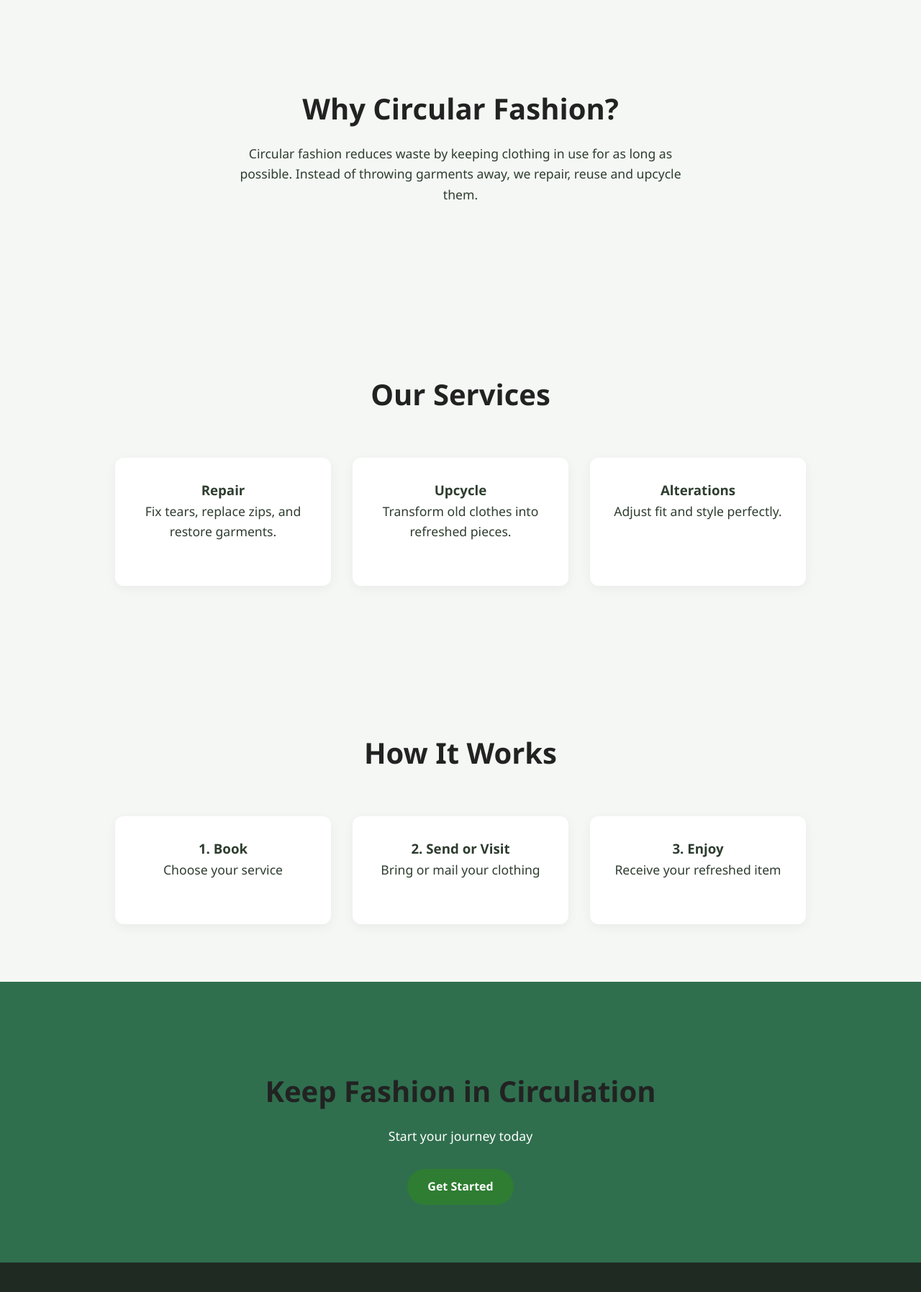
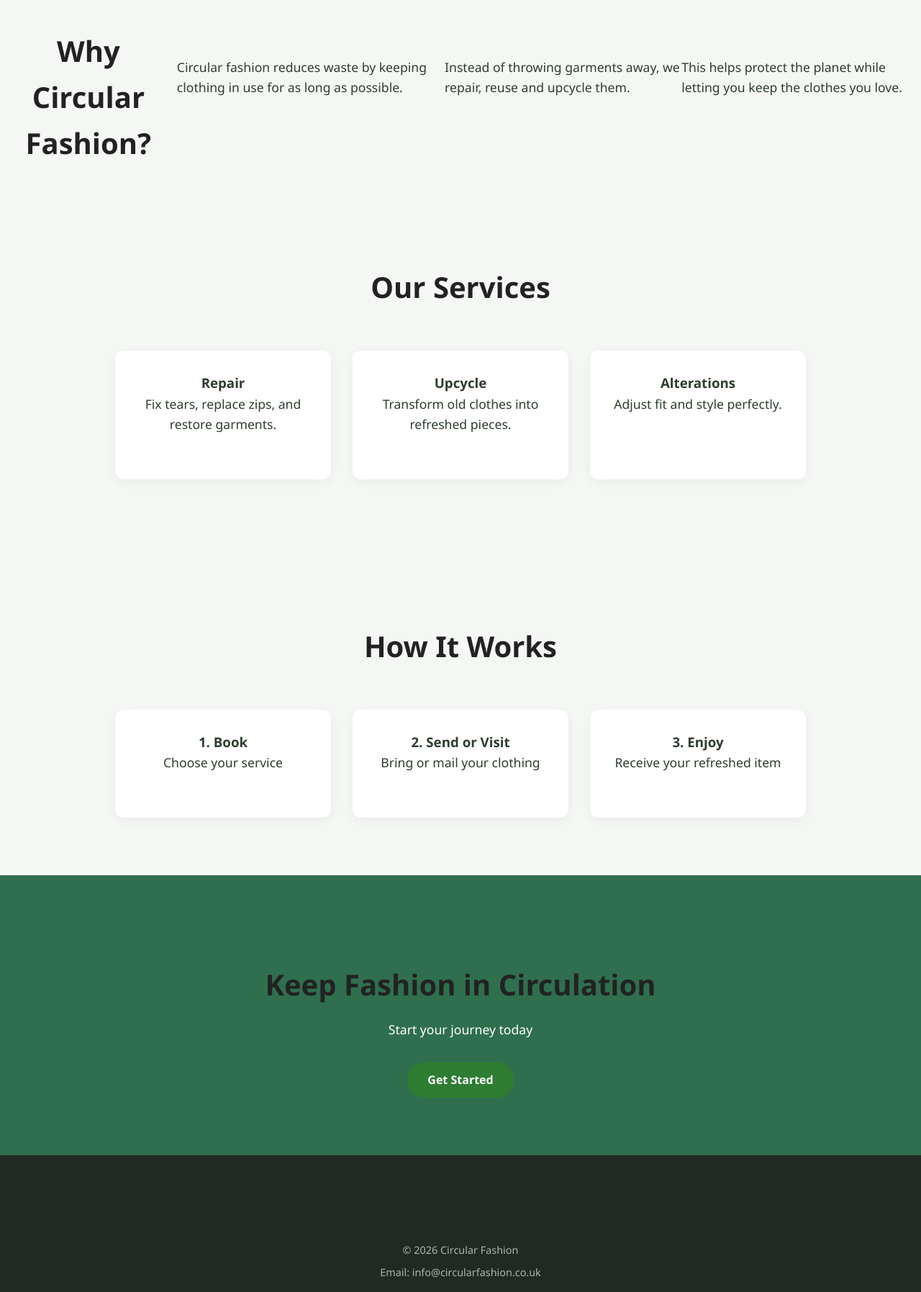
Before and after one commit to ankitsapkota07-stack/Software_engineering_01, a Node server app: page / in a window 1280 px wide. Shown: the part 757-2552 px from the top of the page at 72% size. Run offline with Node 20, Linux system fonts and the light colour scheme; some libraries are stand-ins or nearby versions.

Commit message:
design button

```diff
--- a/pg-sd2/static/index.pug
+++ b/pg-sd2/static/index.pug
@@ -21,6 +21,7 @@ html(lang="en")
             li: a(href="#contact") Contact
             li: a.login-btn(href="/login") Login
 
+    // Hero
     section#home.hero
       .section-content
         h2 Re-make & Mend
@@ -29,14 +30,16 @@ html(lang="en")
           | Wear longer. Waste less.
         .hero-buttons
           a.btn.primary(href="/login") Book a Repair
-          a.btn.secondary(href="#") Learn More
+          a.btn.secondary(href="#about") Learn More
 
+    // About
     section#about.about
-      .section-content
+      .container
         h2 Why Circular Fashion?
-        p.about-text
-          | Circular fashion reduces waste by keeping clothing in use for as long as possible.
-          | Instead of throwing garments away, we repair, reuse and upcycle them.
+        p Circular fashion reduces waste by keeping clothing in use for as long as possible.
+        p Instead of throwing garments away, we repair, reuse and upcycle them.
+        p This helps protect the planet while letting you keep the clothes you love.
+
 
     section#services.services
       .section-content
--- a/pg-sd2/static/styles.css
+++ b/pg-sd2/static/styles.css
@@ -137,7 +137,7 @@ section p {
 
 .btn.secondary {
   border: 2px solid #2e7d32;
-  color: #2e7d32;
+  color: white;
 }
 
 .btn:hover {
```
